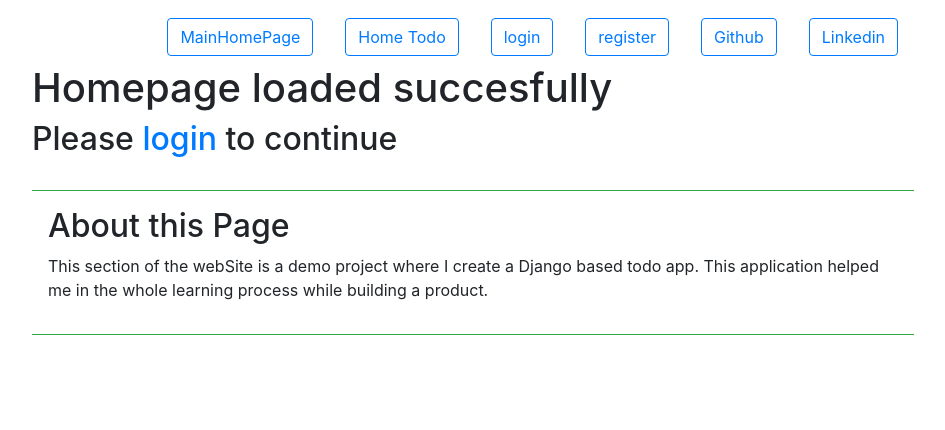
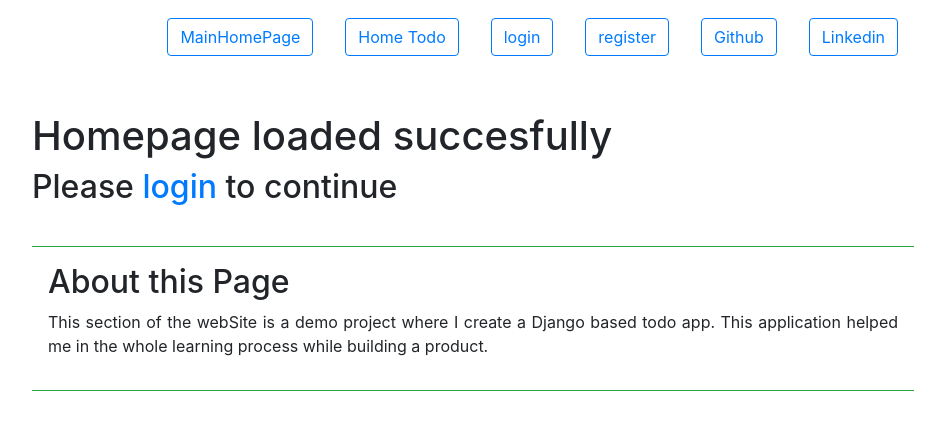
Before and after one commit to hrs2203/Django-app-ToDoList, a Django app: page /todo/ in a window 1280 px wide. Shown: the top 430 px of the page, without its empty margins (167-1112 px from the left). Run offline with Django 3.2, Linux system fonts and the light colour scheme; some libraries are stand-ins or nearby versions.

Commit message:
small changes

```diff
--- /dev/null
+++ b/todoApp/mainApp/templates/mainApp/nav.html
@@ -0,0 +1,6 @@
+<ul class="nav nav-pills justify-content-end" >
+    <li class="nav-item"><a class="nav-link" href='/todo'><button class='btn btn-outline-success'> ToDo list </button> </a></li>
+    <li class="nav-item"><a class="nav-link" href='/sendMail'><button class='btn btn-outline-success'> Mail App </button> </a></li>
+    <li class="nav-item"><a class="nav-link" href='https://github.com/hrs2203'><button class='btn btn-outline-success'> Github </button> </a></li>
+    <li class="nav-item"><a class="nav-link" href='https://www.linkedin.com/in/hrishabh-pandey-052a0616b/'><button class='btn btn-outline-success'> Linkedin </button> </a></li>
+</ul>
--- a/todoApp/todo/templates/todo/homepage.html
+++ b/todoApp/todo/templates/todo/homepage.html
@@ -5,6 +5,7 @@
 {% endblock %}
 
 {% block content %}
+    <section class='mt-5 mb-3 text-left headIntro'>
         {% if user.is_authenticated %}
             <h1> hello {{ user.username }} </h1>
             <p><a href="/todo/account/">Click to see your home page</a></p>
@@ -12,8 +13,9 @@
             <h1> Homepage loaded succesfully </h1>
             <h2> Please <a href='/todo/login/'>login</a> to continue </h2>
         {% endif %}
+    </section>
     <br>
-    <div class='border-top border-bottom border-success p-3'>
+    <div class='border-top border-bottom border-success p-3 text-justify'>
         <h2> About this Page </h2>
         <p>This section of the webSite is a demo project where I create a Django based todo app. This application helped me in the whole learning process while building a product.
         </p>
```
Also changed, not shown: todoApp/mainApp/templates/mainApp/home_page.html (+3 -6 lines). Lines whose indentation alone changed are shown as unchanged.
